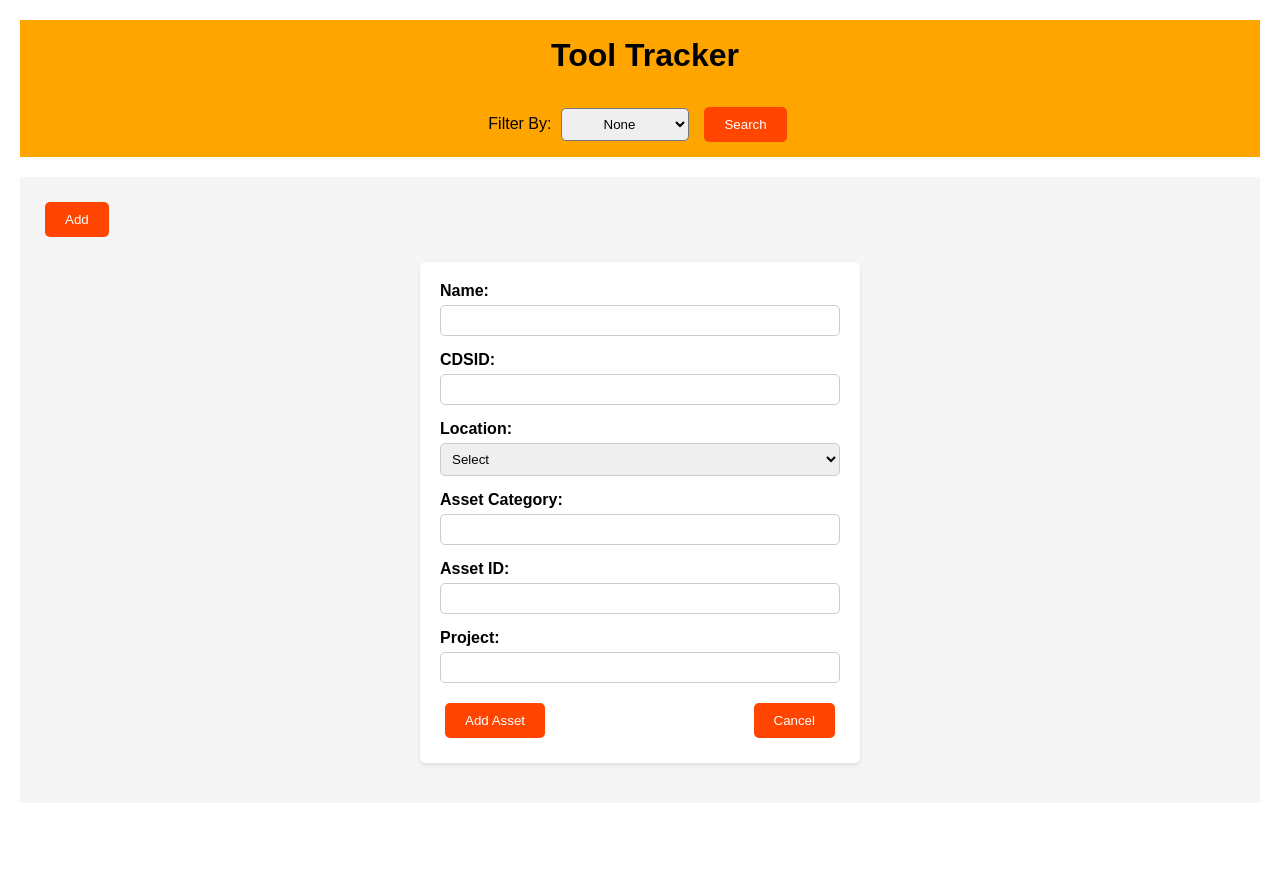
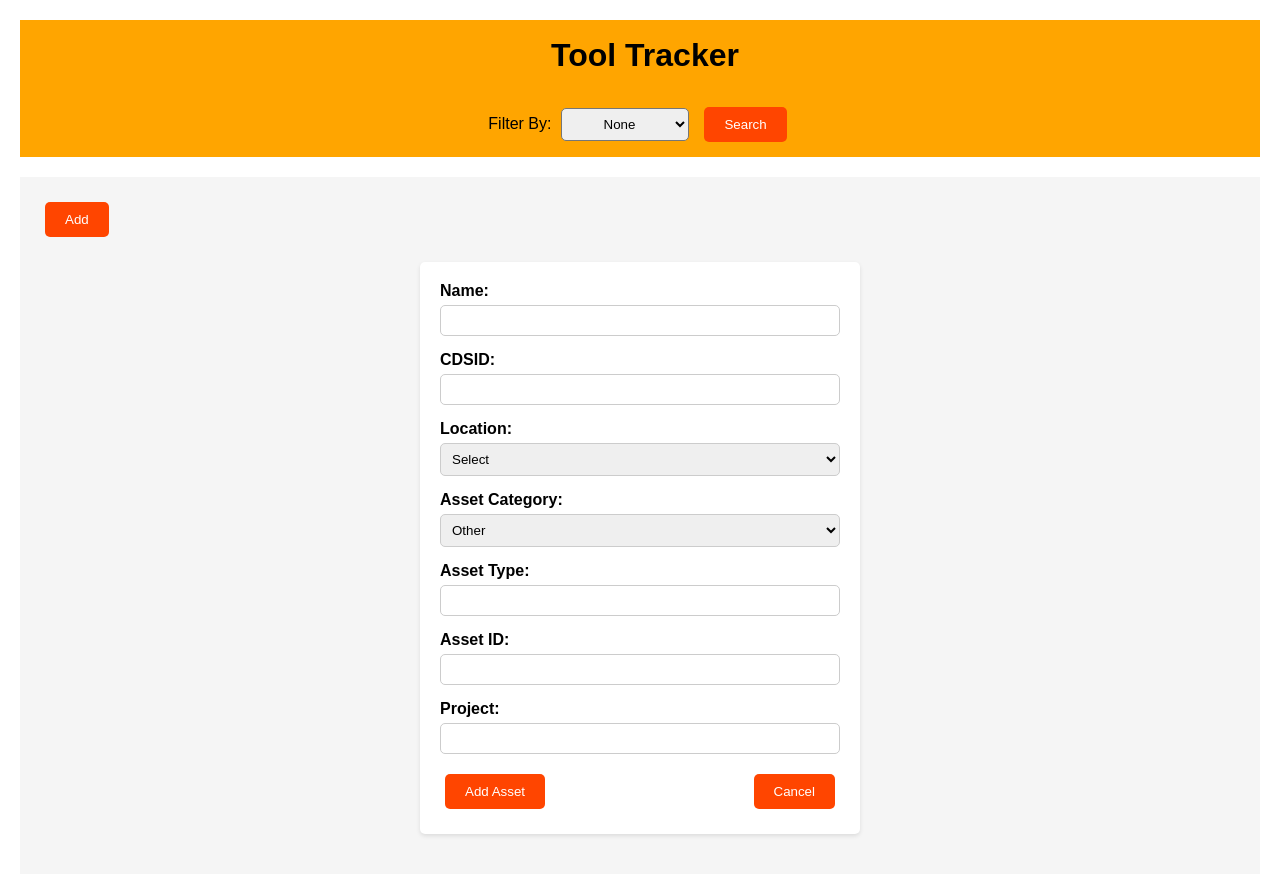
Before and after one commit to KushagraVisteon/tool-tracker, a React (Vite) app in the folder client/client-tool-tracker/: page / in a window 1280 px wide. Both pictures are taken after a click on the button "Add". Shown: the top 878 px of the page. Before the commit the page ends 823 px from the top, so only its background shows below. Built offline with nearby package versions, Linux system fonts and the light colour scheme.

Commit message:
added the asset category drop down

```diff
--- a/client/client-tool-tracker/src/App.jsx
+++ b/client/client-tool-tracker/src/App.jsx
@@ -4,6 +4,7 @@ import Assets from "./Components/Assets";
 import Header from "./Components/Header";
 import * as XLSX from "xlsx";
 import { saveAs } from "file-saver";
+import { localhost } from "./Production";
 
 function App() {
   const searched = (filterType, filterValue) => {
@@ -47,9 +48,9 @@ function App() {
   const fetchAssets = async (filterType, filterValue) => {
     if (filterValue !== "" && filterType !== "NONE") {
       try {
-        console.log(`/assets/find-by-category/${filterType}/${filterValue}`);
+        console.log(`${localhost}/assets/find-by-category/${filterType}/${filterValue}`);
         const response = await fetch(
-          `/assets/find-by-category/${filterType}/${filterValue}`
+          `${localhost}/assets/find-by-category/${filterType}/${filterValue}`
         );
         const data = await response.json();
         setAssets(data);
@@ -60,7 +61,7 @@ function App() {
       }
     } else {
       try {
-        const response = await fetch("/assets/findall");
+        const response = await fetch(`${localhost}/assets/findall`);
         const data = await response.json();
         console.log(data);
         setAssets(data);
--- a/client/client-tool-tracker/src/Components/AddAssets.jsx
+++ b/client/client-tool-tracker/src/Components/AddAssets.jsx
@@ -1,76 +1,76 @@
-import { useState } from "react";
+import { useState } from 'react'
 
 function AddAssets({ isCancled }) {
-  const [name, setName] = useState("");
-  const [cdsid, setCdsid] = useState("");
-  const [location, setLocation] = useState("");
-  const [assetCategory, setAssetCategory] = useState("");
-  const [assetId, setAssetId] = useState("");
-  const [project, setProject] = useState("");
+
+  const [name, setName] = useState('');
+  const [cdsid, setCdsid] = useState('');
+  const [location, setLocation] = useState('');
+  const [assetCategory, setAssetCategory] = useState('');
+  const [assetId, setAssetId] = useState('');
+  const [project , setProject] = useState('')
+  const [assetType , setAssetType] = useState('')
+
+  const clearFeild =  () =>{
+    setName ('');
+    setCdsid ('');
+    setLocation('')
+    setAssetCategory('')
+    setAssetId('')
+    setProject('')
+  }
+
 
   const onAddAsset = async () => {
-    if ((name && cdsid && location && assetCategory && assetId, project)) {
-      const asset = { name, cdsid, location, assetCategory, assetId, project };
+    if (name && cdsid && location && assetCategory && assetId && project && assetType) {
+      const asset = { name, cdsid, location, assetCategory, assetId, project ,assetType };
       try {
-        const response = await fetch("/assets/add", {
-          method: "POST",
+        const response = await fetch(`${localhost}/assets/add`, {
+          method: 'POST',
           headers: {
-            "Content-Type": "application/json",
+            'Content-Type': 'application/json',
           },
           body: JSON.stringify({ asset }),
         });
 
         if (!response.ok) {
-          console.log("Network response was not ok");
+          console.log('Network response was not ok');
         }
 
         const result = await response.json();
       } catch (error) {
-        console.error("Error:", error);
+        console.error('Error:', error);
       }
     }
-  };
+  }
 
   const handleSubmit = (event) => {
     event.preventDefault();
-    console.log("add");
-    onAddAsset({ name, cdsid, location, assetCategory, assetId });
+    console.log("add")
+    onAddAsset({ name, cdsid, location, assetCategory, assetId , assetType});
+    clearFeild()
   };
 
   return (
-    <div className="assets-form-container">
-      <form className="assets-form" onSubmit={handleSubmit}>
-        <div className="form-group">
+    <div className='assets-form-container'>
+      <form className='assets-form' onSubmit={handleSubmit}>
+        <div className='form-group'>
           <label>
             Name:
-            <input
-              type="text"
-              value={name}
-              onChange={(e) => setName(e.target.value)}
-              required
-            />
+            <input type="text" value={name} onChange={(e) => setName(e.target.value)} required />
           </label>
         </div>
 
-        <div className="form-group">
+        <div className='form-group'>
           <label>
             CDSID:
-            <input
-              type="text"
-              value={cdsid}
-              onChange={(e) => setCdsid(e.target.value)}
-              required
-            />
+            <input type="text" value={cdsid} onChange={(e) => setCdsid(e.target.value)} required />
           </label>
         </div>
 
-        <div className="form-group">
+        <div className='form-group'>
           <label>
             Location:
-            <select
-              value={location}
-              onChange={(e) => setLocation(e.target.value)}
-            >
+            <select value={location} onChange={(e) => setLocation(e.target.value)}>
               <option value="">Select</option>
               <option value="BENGALURU">Bangaluru</option>
               <option value="CHENNAI">Chennai</option>
@@ -82,56 +82,54 @@ function AddAssets({ isCancled }) {
           </label>
         </div>
 
-        <div className="form-group">
+        <div className='form-group'>
           <label>
             Asset Category:
-            <input
-              type="text"
-              value={assetCategory}
-              onChange={(e) => setAssetCategory(e.target.value)}
-              required
-            />
+            <select value={assetCategory} onChange={(e) => setAssetCategory(e.target.value)}>
+              <option value="">Other</option>
+              <option value="HARDWARE">Hardware</option>
+              <option value="FLASHING_TOOL">Flashing Tool</option>
+              <option value="PHONES">Phones</option>
+              <option value="HEADSET">Headset</option>
+              <option value="CAMERA">Camera</option>
+              <option value="ANTENA">Antena</option>
+              <option value="PENDRIVE">Pendrive</option>
+              <option value="ACCESSORIES">Accessories</option>
+              <option value="TEST_PANEL">Test Panel</option>
+              <option value="OTHER">Other</option>
+            </select>
           </label>
         </div>
 
-        <div className="form-group">
+        <div className='form-group'>
           <label>
-            Asset ID:
-            <input
-              type="text"
-              value={assetId}
-              onChange={(e) => setAssetId(e.target.value)}
-              required
-            />
+            Asset Type:
+            <input type="text" value={assetType} onChange={(e) => setAssetType(e.target.value)} required />
           </label>
         </div>
 
-        <div className="form-group">
+
+        <div className='form-group'>
           <label>
-            Project:
-            <input
-              type="text"
-              value={project}
-              onChange={(e) => setProject(e.target.value)}
-              required
-            />
+            Asset ID:
+            <input type="text" value={assetId} onChange={(e) => setAssetId(e.target.value)} required />
           </label>
         </div>
 
-        <div className="form-buttons">
+        <div className='form-group'>
+          <label>
+            Project:
+            <input type="text" value={project} onChange={(e) => setProject(e.target.value)} required />
+          </label>
+        </div>
+
+        <div className='form-buttons'>
           <button type="submit">Add Asset</button>
-          <button
-            type="button"
-            onClick={() => {
-              isCancled();
-            }}
-          >
-            Cancel
-          </button>
+          <button type="button" onClick={() => {isCancled()}}>Cancel</button>
         </div>
       </form>
     </div>
-  );
+  )
 }
 
-export default AddAssets;
+export default AddAssets
--- a/client/client-tool-tracker/src/Components/BasicTable.jsx
+++ b/client/client-tool-tracker/src/Components/BasicTable.jsx
@@ -20,7 +20,7 @@ export default function BasicTable({ data }) {
             <TableCell align="center">Name</TableCell>
             <TableCell align="center">CDSID</TableCell>
             <TableCell align="center">Location</TableCell>
-            <TableCell align="center">Asset Category</TableCell>
+            <TableCell align="center">Asset Type</TableCell>
             <TableCell align="center">Asset ID</TableCell>
             <TableCell align="center">Project</TableCell>
           </TableRow>
```
Also changed, not shown: 5 other files (tests, documents, lock files or other folders).
